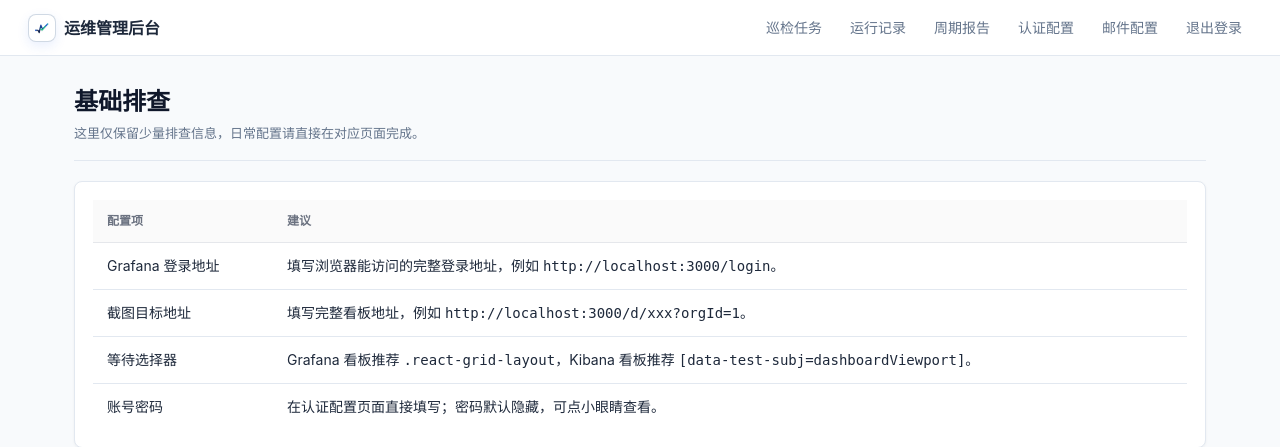
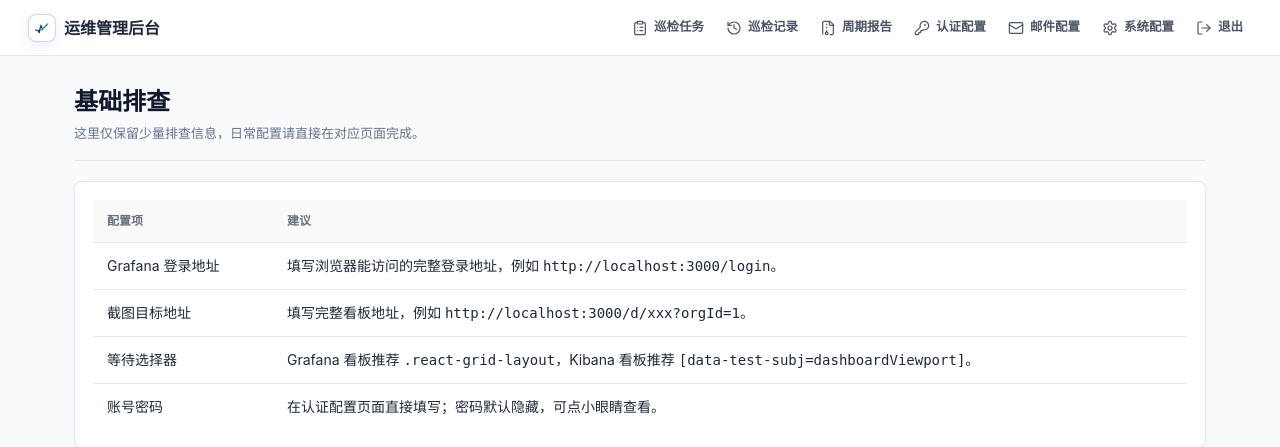
Before and after one commit to CarMan5012/ops-inspection, a FastAPI app: template app/templates/help.html in a window 1280 px wide. Shown: the top 447 px of the page. Run offline with FastAPI, Linux system fonts and the light colour scheme; the template is opened without the code that fills it, so the values that code supplies are empty.

Commit message:
fix: 修复详情页导航菜单栏的图标显示、排版与文案对齐问题

```diff
--- a/app/static/app.css
+++ b/app/static/app.css
@@ -30,7 +30,7 @@
 body {
   margin: 0;
   color: var(--text);
-  background: var(--bg);
+  background-color: #f8fafc;
   font-family: -apple-system, BlinkMacSystemFont, "Segoe UI", Roboto, "PingFang SC", "Microsoft YaHei", sans-serif;
   font-size: 14px;
   line-height: 1.5;
@@ -92,25 +92,42 @@ a:hover {
 
 .nav {
   display: flex;
-  gap: 8px;
+  align-items: center;
+  gap: 4px;
 }
 
 .nav a {
-  color: var(--text-muted);
-  padding: 6px 10px;
-  font-weight: 500;
-  border-radius: 6px;
+  min-height: 30px;
+  display: inline-flex;
+  align-items: center;
+  gap: 6px;
+  color: #4b5565;
+  border-radius: 7px;
+  padding: 5px 9px;
+  font-size: 12.5px;
+  font-weight: 600;
+  transition: all 0.2s cubic-bezier(0.16, 1, 0.3, 1);
+  text-decoration: none;
+}
+
+.nav a svg {
+  width: 16px;
+  height: 16px;
+  stroke-width: 1.8;
+  flex: 0 0 auto;
 }
 
 .nav a:hover {
   color: var(--primary);
-  background: rgba(2, 132, 199, 0.08);
+  background: rgba(37, 99, 235, 0.08);
+  transform: translateY(-1px);
   text-decoration: none;
 }
 
 .nav a.active {
   color: var(--primary);
-  background: rgba(2, 132, 199, 0.1);
+  background: rgba(37, 99, 235, 0.12);
+  box-shadow: inset 0 1px 0 rgba(255, 255, 255, 0.2);
 }
 
 /* 主容器 */
--- a/app/templates/base.html
+++ b/app/templates/base.html
@@ -7,18 +7,20 @@
   <title>{{ title or "运维管理后台" }}</title>
   <link rel="shortcut icon" href="{{ url_for_frontend('static/favicon.ico') }}" type="image/x-icon">
   <link rel="stylesheet" href="{{ url_for_frontend('static/app.css') }}">
+  <script src="{{ url_for_frontend('static/vendor/lucide.min.js') }}" defer></script>
 </head>
 
 <body>
   <header class="topbar">
     <a class="brand" href="{{ url_for_frontend('/') }}"><span class="brand-mark"><img src="{{ url_for_frontend('static/images/logo.svg') }}" alt=""></span><span>运维管理后台</span></a>
     <nav class="nav">
-      <a href="{{ url_for_frontend('/') }}#/jobs">巡检任务</a>
-      <a href="{{ url_for_frontend('/') }}#/runs">运行记录</a>
-      <a href="{{ url_for_frontend('/') }}#/periodic">周期报告</a>
-      <a href="{{ url_for_frontend('/') }}#/auth">认证配置</a>
-      <a href="{{ url_for_frontend('/') }}#/mail">邮件配置</a>
-      <a href="{{ url_for_frontend('logout') }}">退出登录</a>
+      <a href="{{ url_for_frontend('/') }}#/jobs"><span data-lucide="clipboard-list"></span>巡检任务</a>
+      <a href="{{ url_for_frontend('/') }}#/runs"><span data-lucide="history"></span>巡检记录</a>
+      <a href="{{ url_for_frontend('/') }}#/periodic"><span data-lucide="file-archive"></span>周期报告</a>
+      <a href="{{ url_for_frontend('/') }}#/auth"><span data-lucide="key-round"></span>认证配置</a>
+      <a href="{{ url_for_frontend('/') }}#/mail"><span data-lucide="mail"></span>邮件配置</a>
+      <a href="{{ url_for_frontend('/') }}#/storage"><span data-lucide="settings"></span>系统配置</a>
+      <a href="{{ url_for_frontend('logout') }}"><span data-lucide="log-out"></span>退出</a>
     </nav>
   </header>
   <main class="shell">
@@ -179,6 +181,9 @@
     // Make active link in navbar highlighted & show success/error toasts from URL
     document.addEventListener('DOMContentLoaded', () => {
       bindManagedValidation();
+      if (window.lucide) {
+        lucide.createIcons();
+      }
       const currentPath = window.location.pathname;
       const navLinks = document.querySelectorAll('.nav a');
       navLinks.forEach(link => {
```
